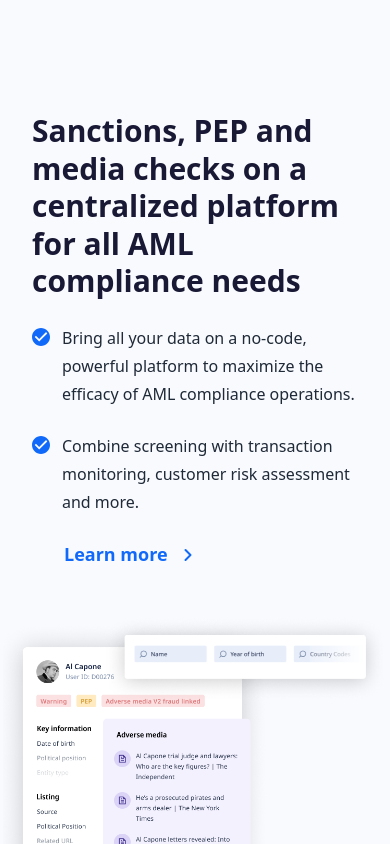
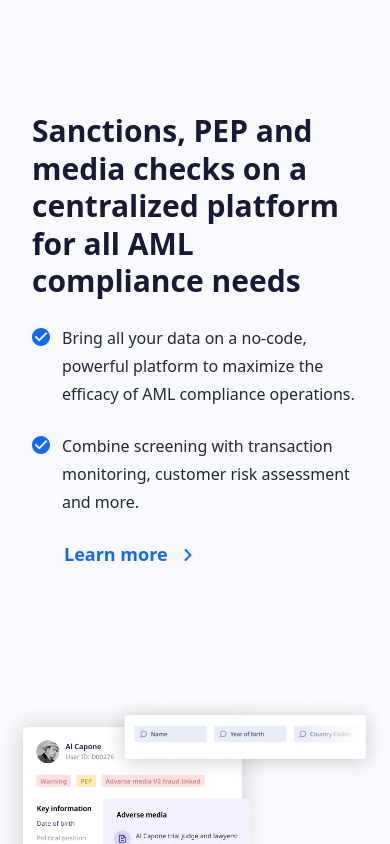
Before and after one commit to zentho/flagright-site, a React (Create React App) app: page / in a window 390 px wide. Shown: the top 844 px of the page. Built offline with nearby package versions, Linux system fonts and the light colour scheme.

Commit message:
Fix Carousel breakpoint styling

```diff
--- a/src/components/Carousel/Carousel.js
+++ b/src/components/Carousel/Carousel.js
@@ -40,7 +40,7 @@ export default function Carousel() {
   };
 
   return (
-    <div className="">
+    <div className="max-w-lg mx-auto ">
       <Slider {...settings}>
         <div className="flex flex-col p-12 bg-[#0E0C2C] rounded-xl  mb-3">
           <h3 className="mb-6 text-xl font-semibold text-gray-500">Average response time</h3>
--- a/src/sections/Sanctions.js
+++ b/src/sections/Sanctions.js
@@ -4,7 +4,7 @@ import Checkmark from "../media/svg/Checkmark";
 
 export default function Sanctions() {
   return (
-    <section className="pb-8 lg:bg-white bg-[#F8FAFE] pt-20 grid grid-cols-1 lg:grid-cols-2 items-center sm:pl-12 lg:pt-6 lg:pl-24 lg:pr-44 lg:pb-12 xl:pl-44">
+    <section className="pb-8 lg:bg-white bg-[#F8FAFE] pt-20 grid grid-cols-1 gap-20 lg:grid-cols-2 items-center sm:pl-12 lg:pt-6 lg:pl-24 lg:pr-44 lg:pb-12 xl:pl-44">
       <div className="max-w-xl p-8 mx-auto lg:p-0">
         <h1 className="self-start mb-6 text-3xl font-semibold leading-tight lg:font-bold lg:text-2xl lg:mb-2">
           Sanctions, PEP and media checks on a centralized platform
--- a/src/sections/mobile-only-sections/What.js
+++ b/src/sections/mobile-only-sections/What.js
@@ -52,18 +52,18 @@ export default function What() {
           </div>
         </div>
       </div>
-      <div className="mb-16">
       <Carousel />
-      </div>
+      <div className="flex flex-col items-center">
         <div>
           <a
             type="button"
             href="/demo"
-          className="w-full py-3 text-xl font-light text-center bg-blue-600 rounded-md"
+            className="px-24 py-3 mt-16 text-xl font-light text-center bg-blue-600 rounded-md "
           >
             Request demo
           </a>
         </div>
+      </div>
     </section>
   );
 }
```
Lines whose indentation alone changed are shown as unchanged.
